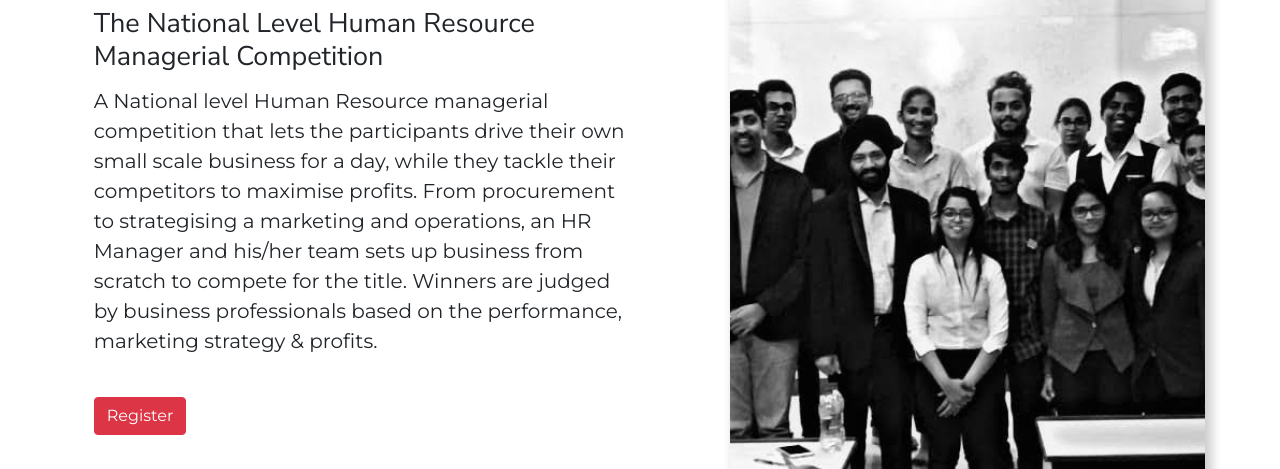
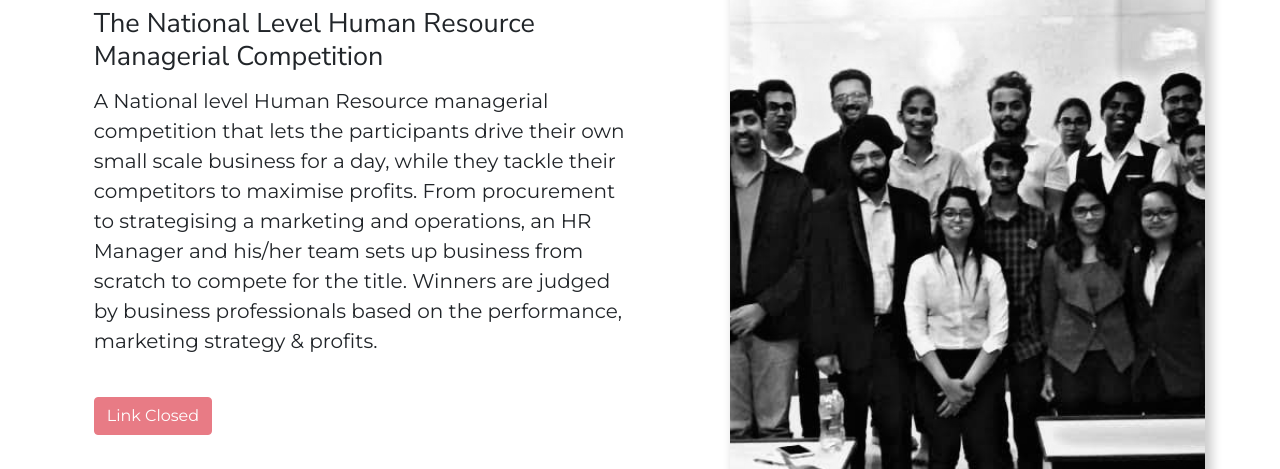
Before and after one commit to RishabMunot/E-Cell, a website: page events/hire.html in a window 1280 px wide. Shown: the part 159-628 px from the top of the page. Drawn offline with nearby package versions, Linux system fonts and the light colour scheme.

Commit message:
Update hire.html

```diff
--- a/events/hire.html
+++ b/events/hire.html
@@ -80,7 +80,7 @@ Networking Lunch
                 </div> -->
 
                 <div class="register-div">
-                    <a href="#" class="register btn-danger btn ">Register</a>
+                    <a href="#" class="register btn-danger btn disabled">Link Closed</a>
                 </div>
 
             </div>
```
